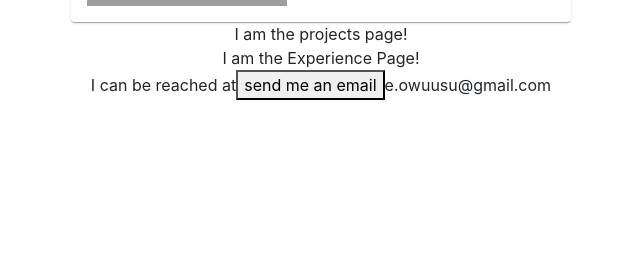
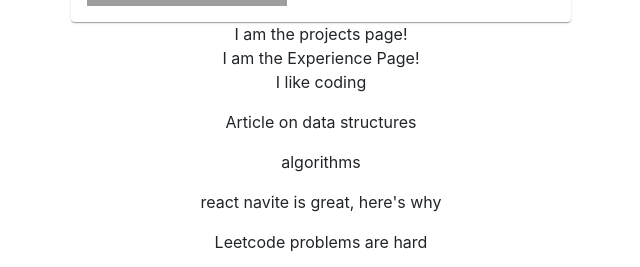
Before and after one commit to emanovic7/personalWebsite, a React (Create React App) app: page / in a window 1280 px wide. Shown: the part 610-877 px from the top of the page, without its empty margins (319-959 px from the left). Before the commit the page ends 800 px from the top, so only its background shows below. Built offline with nearby package versions, Linux system fonts and the light colour scheme; grey boxes are pictures that could not be loaded.

Commit message:
add articles component, seed with dummy data

```diff
--- a/src/App.js
+++ b/src/App.js
@@ -7,15 +7,23 @@ import About from './components/about';
 import Projects from './components/projects';
 import Experience from './components/experience';
 import Contact from './components/contact';
+import Articles from './components/articles'
 
 function App() {
   return (
     <div className="App">
-
-      <About />
-      <Projects />
-      <Experience />
-      <Contact />
+      <div>
+        <About />
+      </div>
+      <div>
+        <Projects />
+      </div>
+      <div>
+        <Experience />
+      </div>
+      <div>
+        <Articles />
+      </div>
     </div>
   );
 }
--- /dev/null
+++ b/src/components/articles.js
@@ -0,0 +1,22 @@
+import React, { Component } from 'react';
+
+
+
+class Articles extends Component {
+
+
+
+  render(){
+    return(
+      <div className="articles">
+        <p>I like coding</p>
+        <p>Article on data structures</p>
+        <p>algorithms</p>
+        <p>react navite is great, here's why</p>
+        <p>Leetcode problems are hard</p>
+      </div>
+    )
+  }
+}
+
+export default Articles;
```
